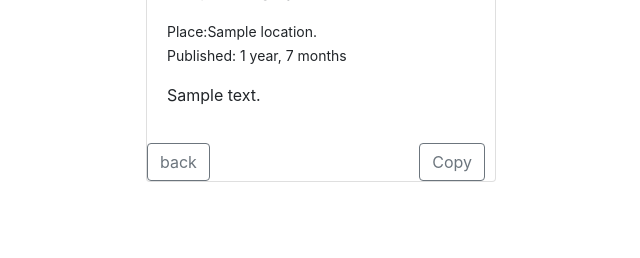
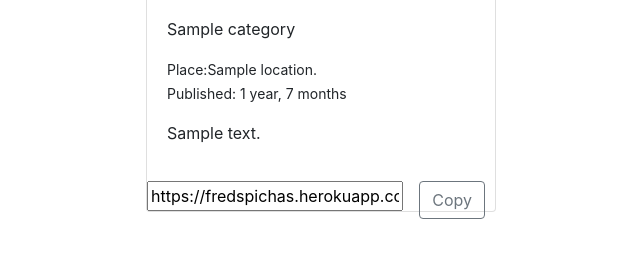
Before and after one commit to FredrickWambua/galleria, a Django app: page /photodetails/1/ in a window 1280 px wide. Shown: the part 383-641 px from the top of the page, without its empty margins (319-959 px from the left). Run offline with Django 3.2, Linux system fonts and the light colour scheme; tables that the repository leaves empty hold one stand-in row (values such as "Sample post"); some libraries are stand-ins or nearby versions.

Commit message:
adds copy url

```diff
--- a/photos/templates/galleria/photodetails.html
+++ b/photos/templates/galleria/photodetails.html
@@ -10,6 +10,7 @@
 
             <div class="col-md-4">
                 <div class="card my-2">
+                    <small><a href="/" class="btn btn-outline-secondary">back</a></small>
                     <h4 align=center> {{view_photo.name}} </h4>
                     <img class="image-thumbail" height="200px" id="myPhoto" src="{{view_photo.image.url}}" alt="image">
 
@@ -21,8 +22,10 @@
                         <p>{{view_photo.description}}</p>
                     </div>
                     <div class="lower-btns d-flex" >
-                        <small><a href="/" class="btn btn-outline-secondary">back</a></small>
-                        <button class="btn btn-outline-secondary" style="position: absolute; right: 10px;" onclick="copyLink('{{image.id}}.url')">Copy</button>
+                        <div class="copy-sect">
+                            <input type="text" value="https://fredspichas.herokuapp.com//image/{{images.id.url}}" id="myPhoto">
+                            <button class="btn btn-outline-secondary" style="position: absolute; right: 10px;" onclick="copyLink()">Copy</button>
+                        </div>
                     </div>
                 </div>
             </div>
```
